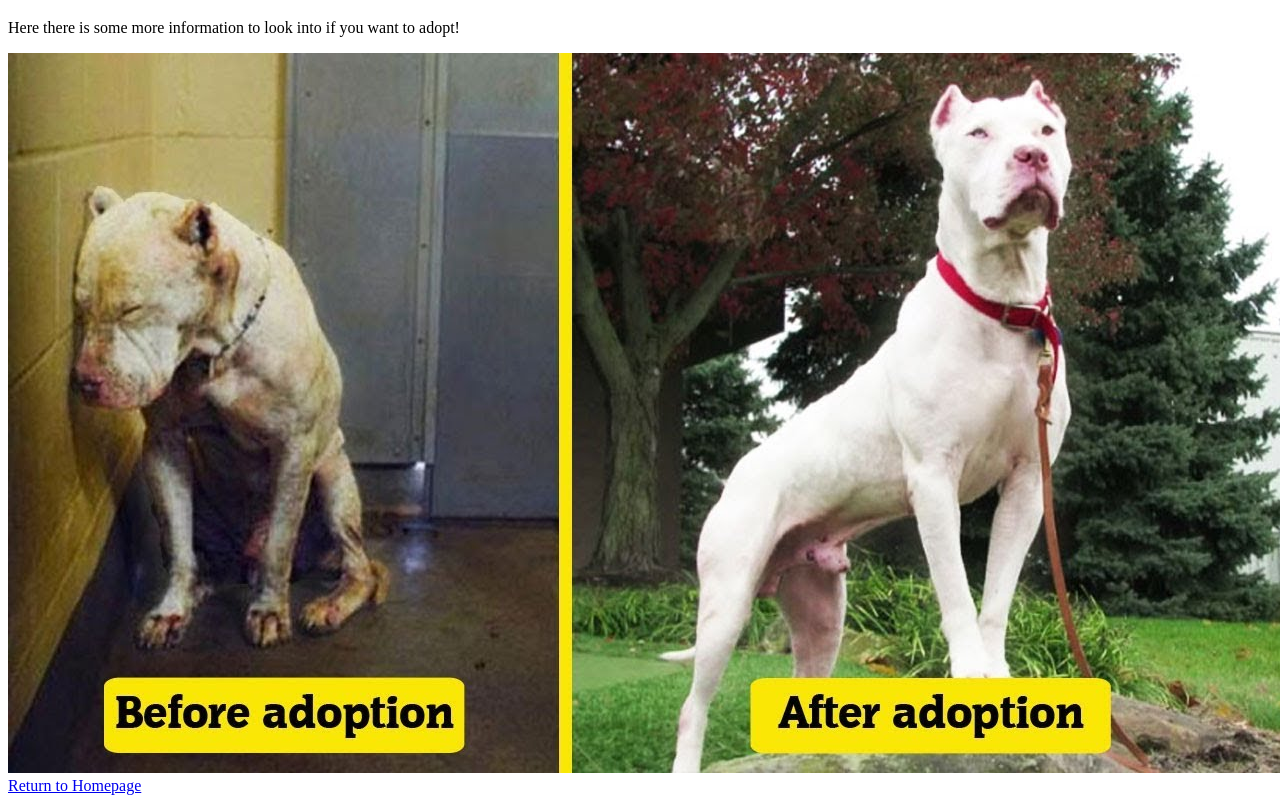
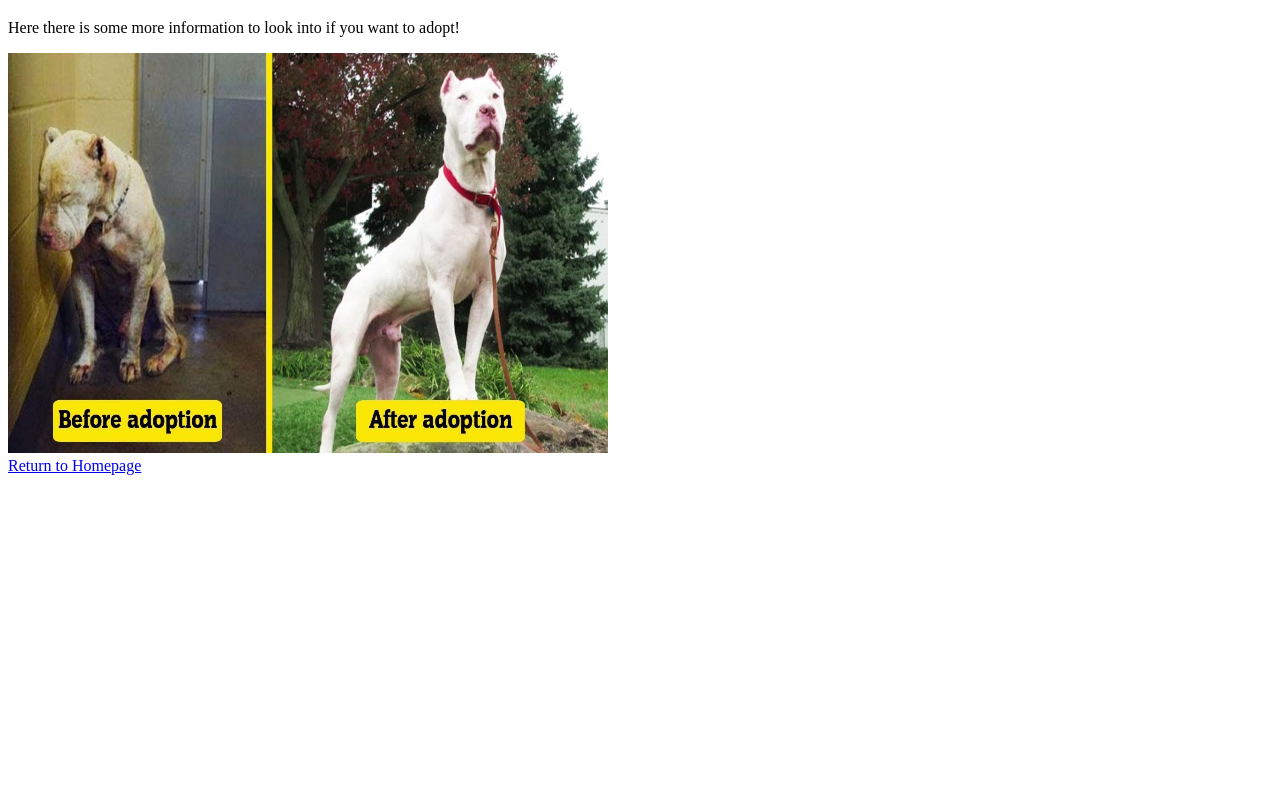
Before and after one commit to whipplewalker/ArielJZ123Week1.github.io, a plain HTML site: page file-path-examples/resources/other-links.html in a window 1280 px wide. Shown: the part 87-890 px from the top of the page. After the commit the page ends 800 px from the top, so only its background shows below. Drawn offline with Linux system fonts and the light colour scheme.

Commit message:
More changes for part 3

```diff
--- a/file-path-examples/resources/other-links.html
+++ b/file-path-examples/resources/other-links.html
@@ -19,7 +19,7 @@
         <section>
         <p>Here there is some more information to look into if you want to adopt!</p>
 
-        <img src="../images/adoption.jpg" alt="Two dogs playing!">
+        <img src="../images/adoption.jpg" alt="Importance of adopting" width="600" height="400">
         </section>
 
         <a href="../index.html">Return to Homepage</a>
```
Also changed, not shown: file-path-examples/index.html (+1 -0 lines), file-path-examples/resources/useful-links.html (+2 -0 lines).
